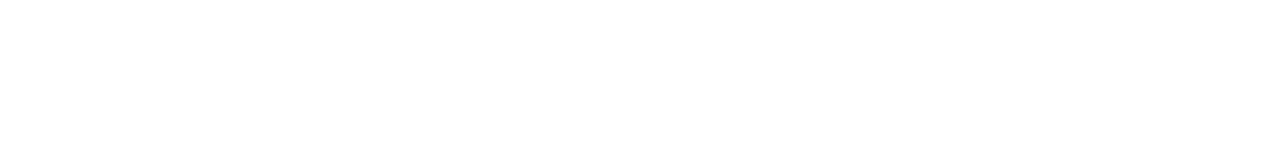
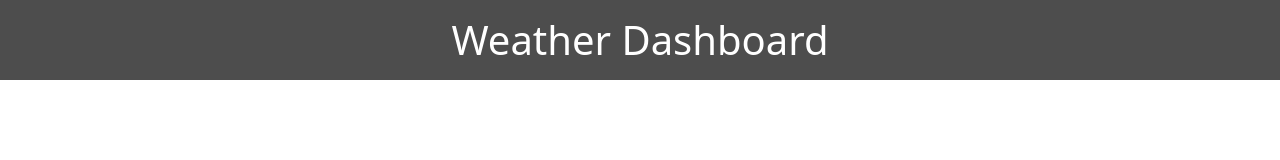
Before and after one commit to Pete-Scale/Weather-Dashboard, a plain HTML site: page index.html in a window 1280 px wide. Drawn offline with nearby package versions, Linux system fonts and the light colour scheme.

Commit message:
added header and styled it

```diff
--- a/assets/style.css
+++ b/assets/style.css
@@ -0,0 +1,11 @@
+/* Sets everything to border-box */
+*, *::before, *::after {
+    box-sizing: border-box;
+}
+
+h1 {
+    text-align: center;
+    color: white;
+    background: rgb(77, 77, 77);
+    padding: 1rem;
+}
--- a/index.html
+++ b/index.html
@@ -8,6 +8,9 @@
     <title>Weather Dashboard</title>
 </head>
 <body>
+    <header>
+        <h1>Weather Dashboard</h1>
+    </header>
     <script src="https://cdnjs.cloudflare.com/ajax/libs/jquery/3.5.1/jquery.min.js"></script>
     <script src="./assets/script.js"></script>
 </body>
```
